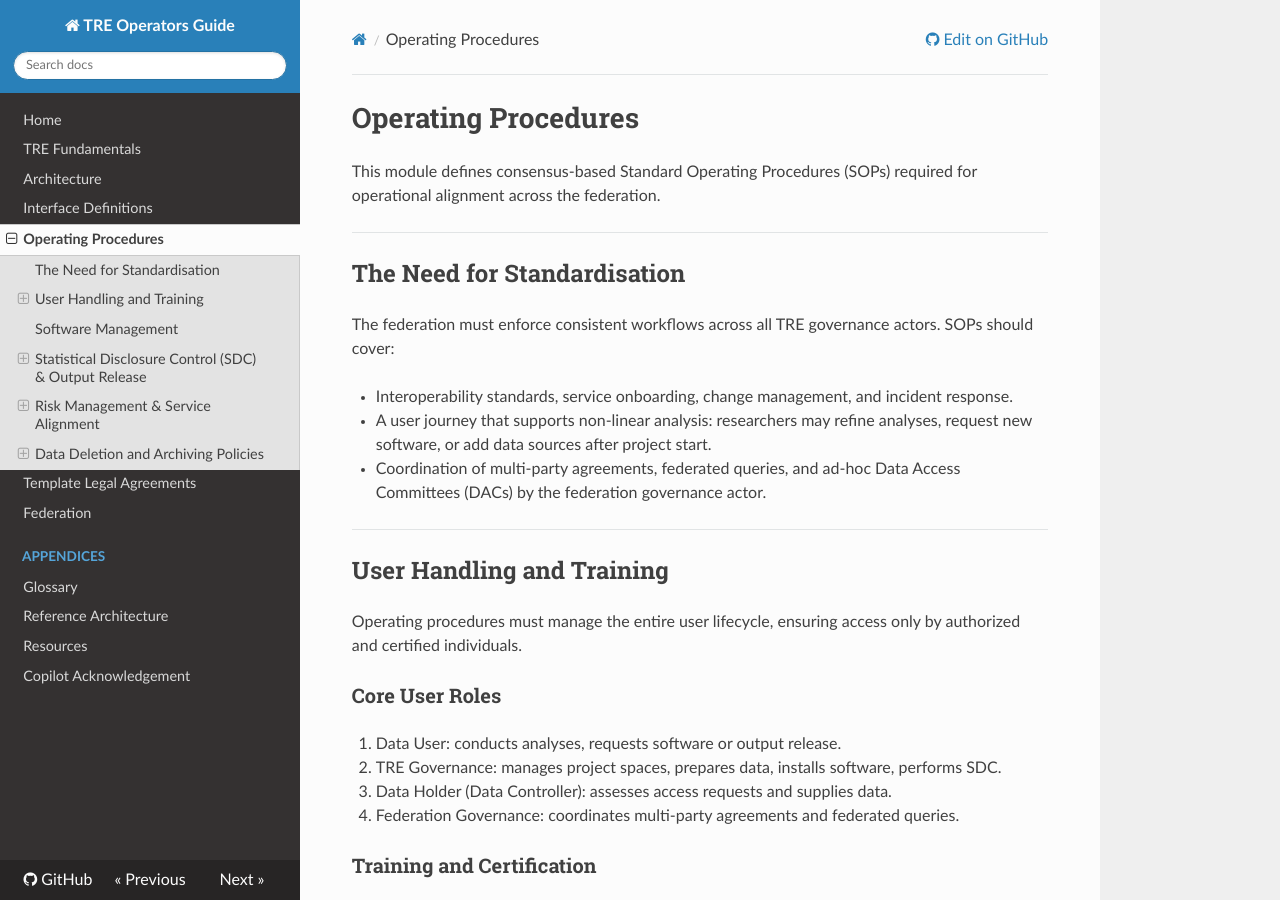
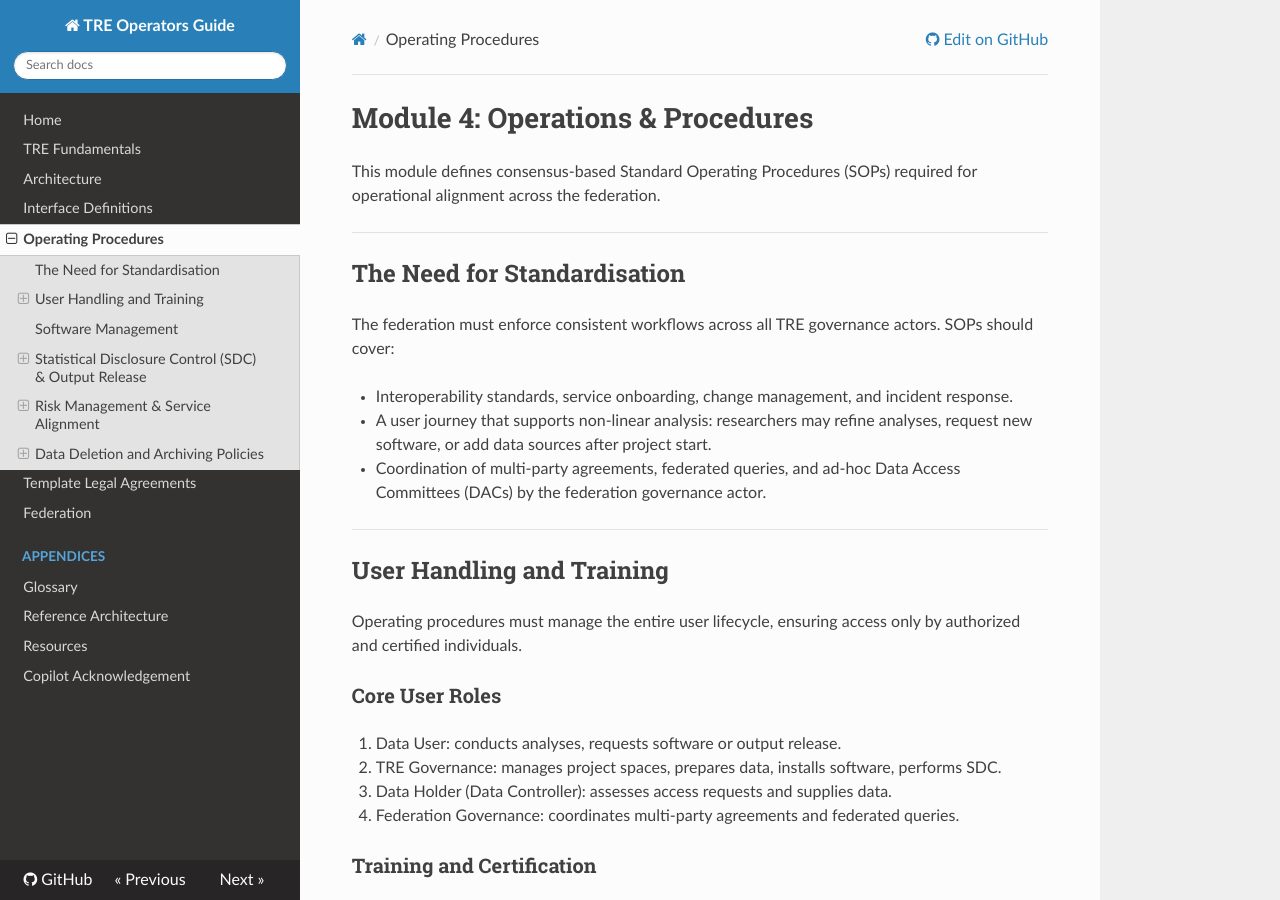
Before and after one commit to unioslo/tre-operators-docs, an MkDocs documentation site: the page built from docs/modules/procedures/index.md, in a window 1280 px wide and 900 px high. Built offline with MkDocs 1.6.1, drawn with Linux system fonts in a browser that asks for light colours; nearby versions of some CDN libraries.

Commit message:
Rename section to 'Module 4: Operations & Procedures'

```diff
--- a/docs/modules/procedures/index.md
+++ b/docs/modules/procedures/index.md
@@ -1,4 +1,4 @@
-# Operating Procedures
+# Module 4: Operations & Procedures
 
 This module defines consensus-based Standard Operating Procedures (SOPs) required for operational alignment across the federation.
 
```
